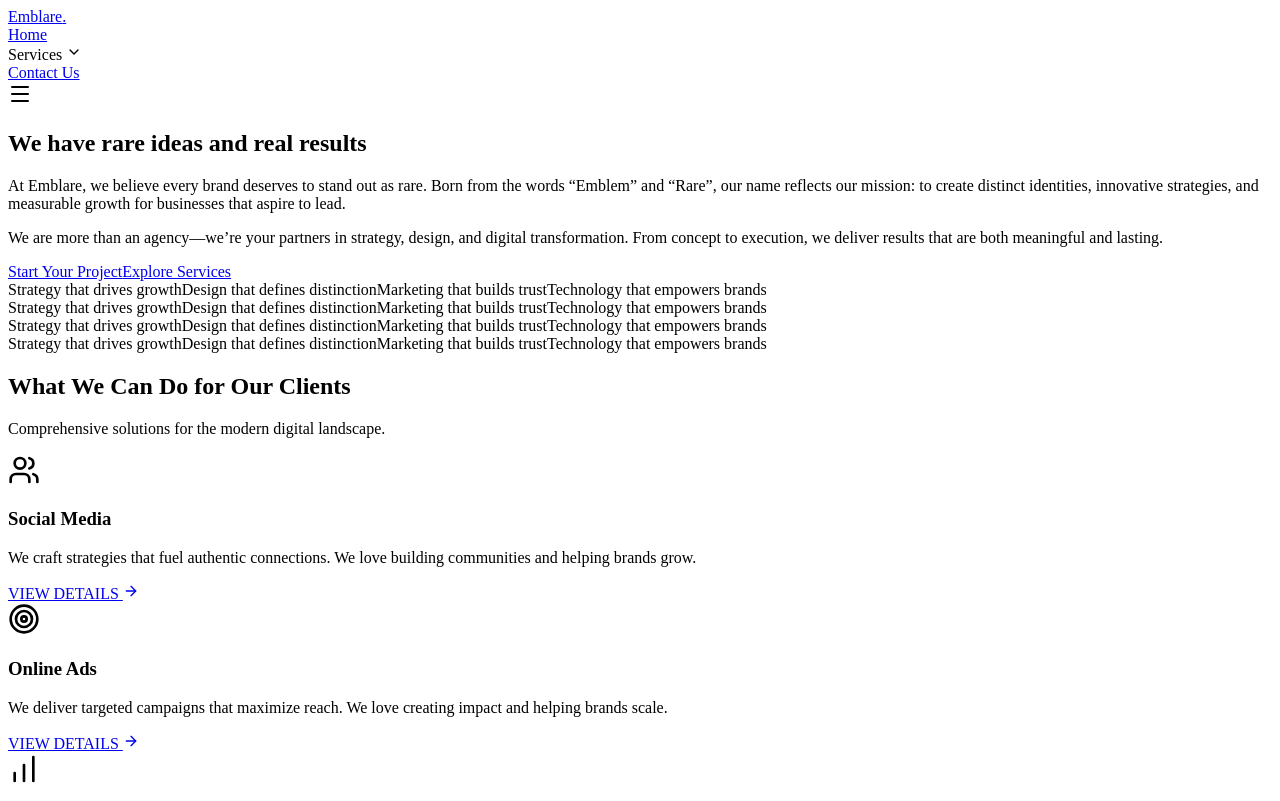
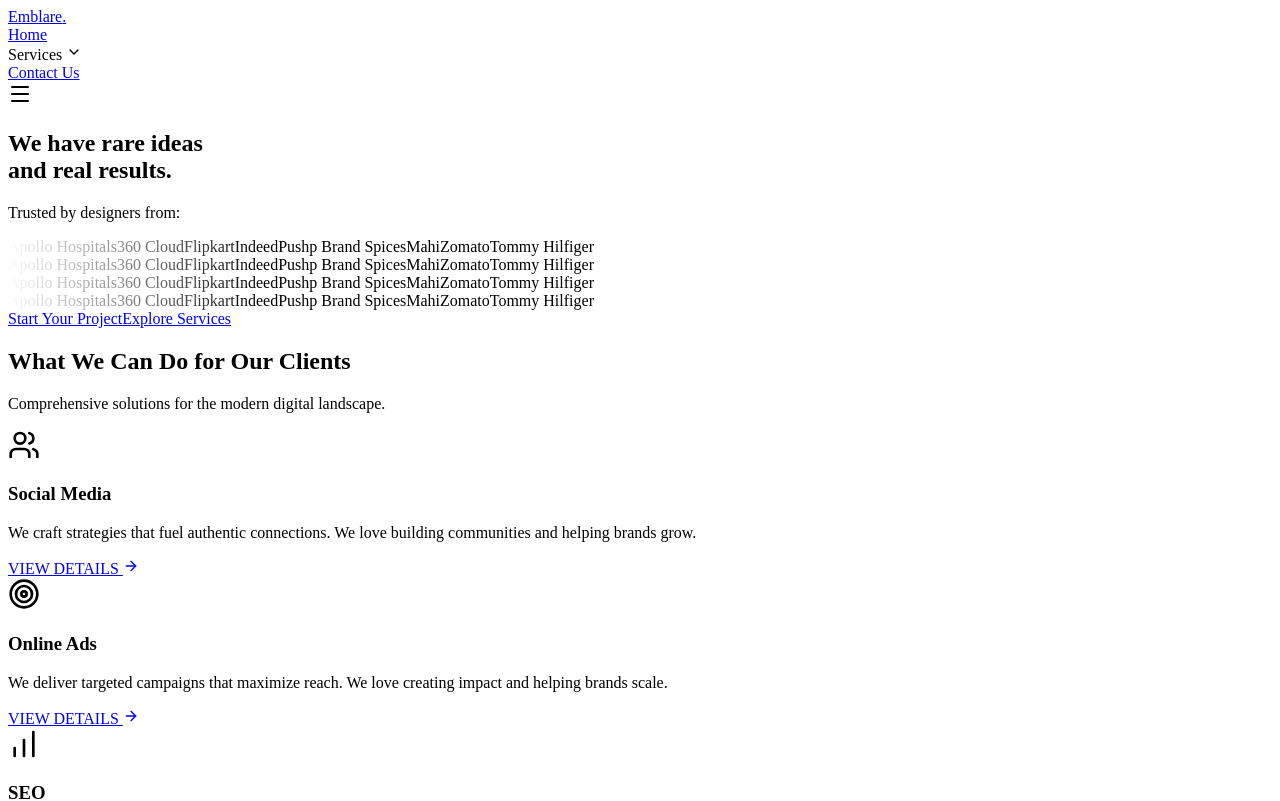
Before and after one commit to tojo04/Emblare, a React (Vite) app: page / in a window 1280 px wide. Shown: the top 801 px of the page. Built offline with nearby package versions, Linux system fonts and the light colour scheme; the HTML template or start-up script is replaced by a standard one.

Commit message:
Refactoring main content

```diff
--- a/src/components/Footer.jsx
+++ b/src/components/Footer.jsx
@@ -4,7 +4,7 @@ import { Linkedin, Instagram, Mail, MapPin } from 'lucide-react';
 
 const Footer = () => {
   return (
-    <footer className="bg-bg-secondary pt-20 pb-10 border-t border-white/10">
+    <footer className="bg-bg-secondary pt-20 pb-10 border-t border-black/10">
       <div className="container">
         <div className="grid grid-cols-1 md:grid-cols-2 lg:grid-cols-4 gap-10 mb-16">
           {/* Brand Column */}
@@ -20,7 +20,7 @@ const Footer = () => {
                 href="https://www.linkedin.com/company/emblare/?viewAsMember=true"
                 target="_blank"
                 rel="noopener noreferrer"
-                className="w-10 h-10 rounded-full bg-white/5 flex items-center justify-center hover:bg-accent-color hover:text-white transition-all duration-300"
+                className="w-10 h-10 rounded-full bg-black/5 flex items-center justify-center hover:bg-accent-color hover:text-white transition-all duration-300"
               >
                 <Linkedin size={20} />
               </a>
@@ -28,7 +28,7 @@ const Footer = () => {
                 href="https://www.instagram.com/emblare_?igsh=bWN1anpoYXZsOHV3&utm_source=qr"
                 target="_blank"
                 rel="noopener noreferrer"
-                className="w-10 h-10 rounded-full bg-white/5 flex items-center justify-center hover:bg-accent-color hover:text-white transition-all duration-300"
+                className="w-10 h-10 rounded-full bg-black/5 flex items-center justify-center hover:bg-accent-color hover:text-white transition-all duration-300"
               >
                 <Instagram size={20} />
               </a>
--- a/src/components/Navbar.jsx
+++ b/src/components/Navbar.jsx
@@ -23,7 +23,7 @@ const Navbar = () => {
 
   return (
     <motion.nav
-      className="fixed top-0 left-0 w-full h-[80px] bg-bg-primary/80 backdrop-blur-md z-50 border-b border-white/5"
+      className="fixed top-0 left-0 w-full h-[80px] bg-bg-primary/80 backdrop-blur-md z-50 border-b border-black/5"
       initial="hidden"
       animate="visible"
       variants={navVariants}
--- a/src/pages/Home.jsx
+++ b/src/pages/Home.jsx
@@ -42,83 +42,65 @@ const Home = () => {
     'Dedicated Client Success Team'
   ];
 
+  const clients = [
+    'Apollo Hospitals',
+    '360 Cloud',
+    'Flipkart',
+    'Indeed',
+    'Pushp Brand Spices',
+    'Mahi',
+    'Zomato',
+    'Tommy Hilfiger'
+  ];
+
   return (
     <div className="pt-[80px]">
       {/* Hero Section */}
-      <section className="min-h-[calc(100vh-80px)] flex items-center relative overflow-hidden">
-        <div className="absolute -top-[20%] -right-[10%] w-[600px] h-[600px] bg-[radial-gradient(circle,rgba(99,102,241,0.15)_0%,rgba(0,0,0,0)_70%)] rounded-full -z-10 blur-[60px]"></div>
-        <div className="container grid grid-cols-1 md:grid-cols-2 gap-[60px] items-center">
+      <section className="min-h-[90vh] flex flex-col justify-center items-center relative overflow-hidden">
+        {/* Background Grid */}
+        <div className="absolute inset-0 bg-[linear-gradient(to_right,#f5f5f5_1px,transparent_1px)] bg-[size:4rem_100%] -z-20"></div>
+        <div className="absolute inset-0 bg-[radial-gradient(circle_at_center,transparent_0%,#ffffff_100%)] -z-10"></div>
+
+        <div className="container text-center z-10 pt-20 pb-20">
           <motion.div
-            className="max-w-[600px] mx-auto md:mx-0 text-center md:text-left"
             initial="hidden"
             animate="visible"
             variants={containerVariants}
+            className="max-w-5xl mx-auto"
           >
+            <motion.h1 variants={itemVariants} className="text-6xl md:text-[90px] leading-[1] font-extrabold mb-16 tracking-tighter text-gray-900">
+              We have <span className="gradient-text">rare ideas</span><br />and <span className="gradient-text">real results</span>.
+            </motion.h1>
 
-            <motion.h1 variants={itemVariants} className="text-5xl md:text-[64px] leading-[1.1] font-extrabold mb-6 tracking-tighter">
-              We have <span className="gradient-text">rare ideas</span> and <span className="gradient-text">real results</span>
-            </motion.h1>
-            <motion.p variants={itemVariants} className="text-lg text-text-secondary mb-6 leading-relaxed">
-              At Emblare, we believe every brand deserves to stand out as rare. Born from the words “Emblem” and “Rare”, our name reflects our mission: to create distinct identities, innovative strategies, and measurable growth for businesses that aspire to lead.
-            </motion.p>
-            <motion.p variants={itemVariants} className="text-base text-text-secondary mb-10 leading-relaxed opacity-80">
-              We are more than an agency—we’re your partners in strategy, design, and digital transformation. From concept to execution, we deliver results that are both meaningful and lasting.
-            </motion.p>
-            <motion.div variants={itemVariants} className="flex gap-5 justify-center md:justify-start">
-              <Link to="/contact" className="btn btn-primary">
+            <motion.div variants={itemVariants} className="mb-20">
+               <p className="text-text-secondary text-sm font-semibold uppercase tracking-widest mb-10">Trusted by designers from:</p>
+
+               <div className="relative w-full overflow-hidden" style={{ maskImage: 'linear-gradient(to right, transparent, black 20%, black 80%, transparent)', WebkitMaskImage: 'linear-gradient(to right, transparent, black 20%, black 80%, transparent)' }}>
+                  <div className="flex whitespace-nowrap animate-marquee items-center">
+                    {[...Array(4)].map((_, setIndex) => (
+                      <div key={setIndex} className="flex items-center gap-20 mx-10">
+                        {clients.map((client, i) => (
+                          <span key={i} className="text-2xl md:text-3xl font-bold text-gray-400 hover:text-gray-900 transition-colors cursor-default select-none">
+                            {client}
+                          </span>
+                        ))}
+                      </div>
+                    ))}
+                  </div>
+               </div>
+            </motion.div>
+
+            <motion.div variants={itemVariants} className="flex gap-5 justify-center">
+              <Link to="/contact" className="btn btn-primary px-8 py-4 text-lg">
                 Start Your Project
               </Link>
-              <Link to="/services/web-design" className="px-6 py-3 rounded-full font-semibold cursor-pointer transition-all duration-300 bg-transparent border border-white/20 text-text-primary hover:border-text-primary hover:bg-white/5">
+              <Link to="/services/web-design" className="px-8 py-4 rounded-full font-semibold cursor-pointer transition-all duration-300 bg-white border border-gray-200 text-text-primary hover:border-text-primary hover:bg-gray-50 text-lg shadow-sm">
                 Explore Services
               </Link>
             </motion.div>
           </motion.div>
-
-          <motion.div
-            className="relative h-[400px] md:h-[500px] flex justify-center items-center"
-            initial={{ opacity: 0, scale: 0.8 }}
-            animate={{ opacity: 1, scale: 1 }}
-            transition={{ duration: 0.8, delay: 0.4 }}
-          >
-            <div className="absolute rounded-full blur-[40px] opacity-60 w-[300px] h-[300px] bg-[#6366f1] top-[50px] right-[50px] animate-float"></div>
-            <div className="absolute rounded-full blur-[40px] opacity-60 w-[250px] h-[250px] bg-[#a855f7] bottom-[50px] left-[50px] animate-float-reverse"></div>
-            <div className="relative w-[380px] h-[240px] bg-white/3 backdrop-blur-xl border border-white/10 rounded-3xl p-6 shadow-2xl -rotate-[5deg] transition-transform duration-300 hover:rotate-0 hover:scale-105">
-              <div className="flex gap-2 mb-6">
-                <div className="w-3 h-3 rounded-full bg-red-500"></div>
-                <div className="w-3 h-3 rounded-full bg-yellow-500"></div>
-                <div className="w-3 h-3 rounded-full bg-green-500"></div>
-              </div>
-              <div className="card-content">
-                <div className="h-3 bg-white/10 rounded-full mb-3 w-3/4"></div>
-                <div className="h-3 bg-white/10 rounded-full mb-3 w-1/2"></div>
-                <div className="h-20 bg-white/5 rounded-xl mb-4"></div>
-                <div className="flex items-center gap-3">
-                  <div className="w-8 h-8 rounded-full bg-white/10"></div>
-                  <div className="h-3 bg-white/10 rounded-full mb-3 w-3/5"></div>
-                </div>
-              </div>
-            </div>
-          </motion.div>
         </div>
       </section>
-
-      {/* Marquee Section */}
-      <div className="py-10 border-y border-white/5 bg-bg-secondary/30 overflow-hidden">
-        <div className="flex whitespace-nowrap animate-marquee">
-          {[...Array(4)].map((_, i) => (
-            <div key={i} className="flex items-center gap-12 mx-6">
-              <span className="text-2xl font-bold text-transparent bg-clip-text bg-gradient-to-r from-white/80 to-white/40">Strategy that drives growth</span>
-              <span className="w-2 h-2 rounded-full bg-accent-color"></span>
-              <span className="text-2xl font-bold text-transparent bg-clip-text bg-gradient-to-r from-white/80 to-white/40">Design that defines distinction</span>
-              <span className="w-2 h-2 rounded-full bg-accent-color"></span>
-              <span className="text-2xl font-bold text-transparent bg-clip-text bg-gradient-to-r from-white/80 to-white/40">Marketing that builds trust</span>
-              <span className="w-2 h-2 rounded-full bg-accent-color"></span>
-              <span className="text-2xl font-bold text-transparent bg-clip-text bg-gradient-to-r from-white/80 to-white/40">Technology that empowers brands</span>
-              <span className="w-2 h-2 rounded-full bg-accent-color"></span>
-            </div>
-          ))}
-        </div>
-      </div>
 
       {/* Services Preview */}
       <section className="section">
@@ -138,7 +120,7 @@ const Home = () => {
             {services.map((service, index) => (
               <motion.div
                 key={index}
-                className="bg-bg-secondary p-10 rounded-3xl border border-white/5 transition-all duration-300 hover:-translate-y-2.5 hover:border-accent-color hover:shadow-2xl"
+                className="bg-bg-secondary p-10 rounded-3xl border border-black/5 transition-all duration-300 hover:-translate-y-2.5 hover:border-accent-color hover:shadow-2xl"
                 initial={{ opacity: 0, y: 30 }}
                 whileInView={{ opacity: 1, y: 0 }}
                 viewport={{ once: true }}
@@ -186,7 +168,7 @@ const Home = () => {
               viewport={{ once: true }}
             >
               {stats.map((stat, index) => (
-                <div key={index} className="bg-bg-secondary p-6 rounded-2xl border border-white/5 text-center hover:border-accent-color/50 transition-colors">
+                <div key={index} className="bg-bg-secondary p-6 rounded-2xl border border-black/5 text-center hover:border-accent-color/50 transition-colors">
                   <h3 className="text-4xl font-bold text-accent-color mb-2">{stat.value}</h3>
                   <p className="text-sm text-text-secondary">{stat.label}</p>
                 </div>
@@ -247,7 +229,7 @@ const Home = () => {
       <section className="section">
         <div className="container">
           <motion.div
-            className="bg-bg-secondary border border-white/10 rounded-[30px] p-10 md:p-20 text-center relative overflow-hidden"
+            className="bg-bg-secondary border border-black/10 rounded-[30px] p-10 md:p-20 text-center relative overflow-hidden"
             initial={{ opacity: 0, scale: 0.95 }}
             whileInView={{ opacity: 1, scale: 1 }}
             viewport={{ once: true }}
```
Also changed, not shown: src/pages/Contact.jsx (+5 -5 lines), src/styles.css (+6 -6 lines).
